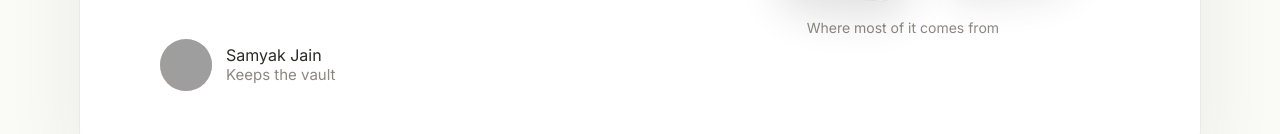
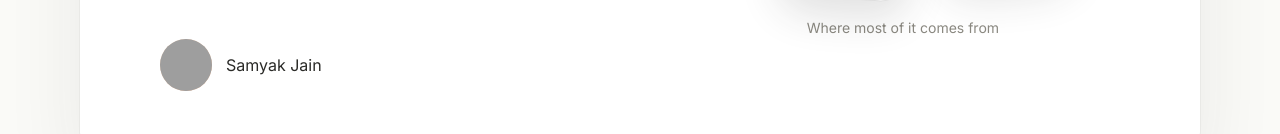
Before and after one commit to samyakjain0606/brain-vault, a plain HTML site: page vault.html in a window 1280 px wide. Shown: the part 3932-4066 px from the top of the page. Drawn offline with nearby package versions, Linux system fonts and the light colour scheme; grey boxes are pictures that could not be loaded.

Commit message:
Real logos only: drop lettermarks, keep sites' own favicons; tidy about card
Co-Authored-By: Claude <noreply@anthropic.com>

```diff
--- a/vault.html
+++ b/vault.html
@@ -368,7 +368,7 @@
       <h2 class="nh" id="about-title">Hi 👋</h2>
       <div id="about-body"></div>
       <a class="nbtn" href="./">Make your own →</a>
-      <div class="who"><span class="wav" id="about-avatar"></span><div><div id="about-name"></div><div class="wr">Keeps the vault</div></div></div>
+      <div class="who"><span class="wav" id="about-avatar"></span><div><div id="about-name"></div></div></div>
     </div>
     <div class="tiles" id="tiles"></div>
   </section>
@@ -390,6 +390,7 @@
     const img = e.target;
     if (!(img instanceof HTMLImageElement) || !img.src.includes("cdn.brandfetch.io/domain/")) return;
     const d = img.src.split("/domain/")[1].split("/")[0];
+    if (img.closest("[data-logo-only]")) { img.closest(".ct").remove(); return; }
     img.src = `https://www.google.com/s2/favicons?domain=${encodeURIComponent(d)}&sz=128`;
   }, true);
 
@@ -415,7 +416,7 @@
     return el;
   };
   const host = (u) => { try { return new URL(u).hostname.replace(/^www\./, ""); } catch { return ""; } };
-  const logo = (d, sz = 64) => CFG.brandfetch ? `https://cdn.brandfetch.io/domain/${d}/w/${sz}/h/${sz}/fallback/lettermark/type/icon?c=${CFG.brandfetch}` : `https://www.google.com/s2/favicons?domain=${encodeURIComponent(d)}&sz=${sz}`;
+  const logo = (d, sz = 64) => CFG.brandfetch ? `https://cdn.brandfetch.io/domain/${d}/w/${sz}/h/${sz}/fallback/404/type/icon?c=${CFG.brandfetch}` : `https://www.google.com/s2/favicons?domain=${encodeURIComponent(d)}&sz=${sz}`;
   const fav = (u, sz = 64) => logo(host(u), sz);
   const fmtDate = (d) => { const x = new Date((d || "") + "T00:00:00"); return isNaN(x) ? "" : x.toLocaleDateString("en-GB", { day: "numeric", month: "short" }); };
   const shelfName = (k) => (SHELVES.find((s) => s.key === k) || {}).name || "";
@@ -613,6 +614,40 @@
       h("span", { class: c === (shelfName(i.shelf) === "Posts" ? "Post" : shelfName(i.shelf) === "Tools" ? "Tool" : shelfName(i.shelf)) ? "spc on" : "spc" }, c)));
   }
 
+  // Show the top sources that have a real brand logo (never lettermarks): load candidates hidden, keep the first n that load.
+  function logoTiles(tilesEl, domains, n, caption) {
+    tilesEl.setAttribute("data-logo-only", "");
+    tilesEl.replaceChildren();
+    const cands = domains.slice(0, 12).map((d) => {
+      const s = document.createElement("span"); s.className = "ct"; s.style.visibility = "hidden";
+      const im = new Image(); im.alt = d; s.append(im); tilesEl.append(s);
+      return { s, im, d };
+    });
+    const loaded = (c) => c.s.isConnected && c.im.complete && c.im.naturalWidth > 0;
+    let settled = false;
+    const settle = () => {
+      if (settled) return; settled = true;
+      const ok = cands.filter(loaded);
+      cands.forEach((c) => { if (!ok.slice(0, n).includes(c)) c.s.remove(); });
+      ok.slice(0, n).forEach((c) => { c.s.style.visibility = ""; });
+      if (!ok.length) { // Brandfetch unavailable: show the top sources' own favicons rather than an empty space
+        domains.slice(0, n).forEach((d) => {
+          const s = document.createElement("span"); s.className = "ct";
+          const im = new Image(); im.alt = d; im.src = `https://www.google.com/s2/favicons?domain=${encodeURIComponent(d)}&sz=128`;
+          s.append(im); tilesEl.insertBefore(s, tilesEl.querySelector(".tcap"));
+        });
+      }
+    };
+    let left = cands.length;
+    cands.forEach((c) => {
+      const done = () => { if (--left === 0) settle(); };
+      c.im.addEventListener("load", done); c.im.addEventListener("error", done);
+      c.im.src = logo(c.d, 128);
+    });
+    setTimeout(settle, 3000);
+    const cap = document.createElement("span"); cap.className = "tcap"; cap.textContent = caption; tilesEl.append(cap);
+  }
+
   // ---------- About ----------
   function renderAbout() {
     $("#about-title").textContent = `Hi, I’m ${CFG.owner || "the keeper"} 👋`;
@@ -621,9 +656,8 @@
     if (CFG.github) $("#about-avatar").replaceChildren(h("img", { src: `https://github.com/${CFG.github}.png?size=104`, alt: "" }));
     const counts = {};
     items.forEach((i) => { const d = host(i.url); counts[d] = (counts[d] || 0) + 1; });
-    const top = Object.entries(counts).sort((a, b) => b[1] - a[1]).slice(0, 4);
-    $("#tiles").replaceChildren(...top.map(([d]) => h("span", { class: "ct" }, h("img", { src: logo(d, 128), alt: d }))),
-      h("span", { class: "tcap" }, "Where most of it comes from"));
+    const ranked = Object.entries(counts).sort((a, b) => b[1] - a[1]).map(([d]) => d);
+    logoTiles($("#tiles"), ranked, 4, "Where most of it comes from");
     const repo = CFG.extensionRepo || "";
     document.querySelectorAll("[data-repo-link]").forEach((a) => { a.href = `https://github.com/${repo}${a.dataset.repoLink}`; });
     document.querySelectorAll("[data-repo-text]").forEach((s) => { s.textContent = `github.com/${repo}`; });
```
Also changed, not shown: index.html (+39 -6 lines).
